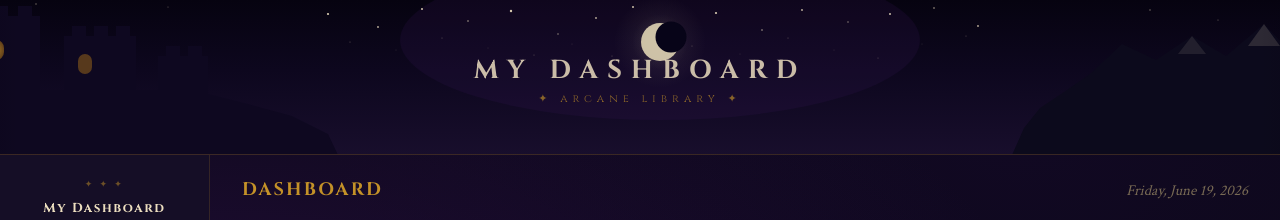
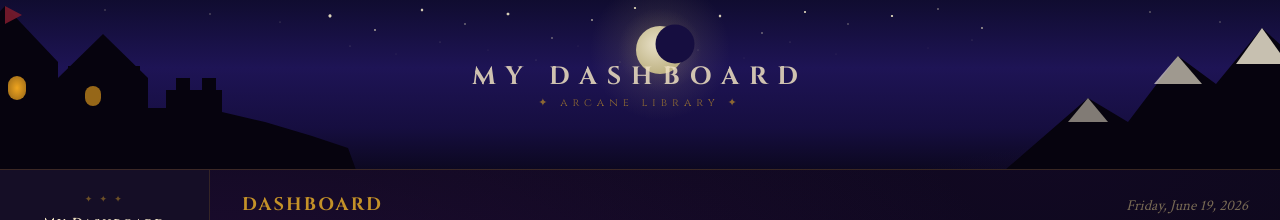
Before and after one commit to Viccy22/my-dashboard, a Next.js app: page / in a window 1280 px wide. Shown: the top 220 px of the page. Built offline with nearby package versions, Linux system fonts and the light colour scheme; no server answers; the database is empty.

Commit message:
Redesign banner: high-contrast sky, castle spire, bright snow caps

```diff
--- a/src/components/Banner.tsx
+++ b/src/components/Banner.tsx
@@ -2,254 +2,293 @@ export default function Banner() {
   return (
     <div
       role="img"
-      aria-label="Decorative banner: castle silhouette at left, moonlit mountains at right, starry night sky"
+      aria-label="Night sky with castle silhouette on the left and snow-capped mountains on the right"
       style={{
         width: "100%",
-        height: "155px",
+        height: "170px",
         flexShrink: 0,
         overflow: "hidden",
-        position: "relative",
         borderBottom: "1px solid rgba(196, 146, 40, 0.22)",
       }}
     >
       <svg
-        viewBox="0 0 1600 155"
+        viewBox="0 0 1600 170"
         width="100%"
-        height="155"
+        height="170"
         preserveAspectRatio="xMidYMid slice"
         xmlns="http://www.w3.org/2000/svg"
         style={{ display: "block" }}
       >
         <defs>
-          {/* Sky */}
-          <linearGradient id="bSky" x1="0" y1="0" x2="0" y2="1">
-            <stop offset="0%"   stopColor="#060310" />
-            <stop offset="45%"  stopColor="#0d071e" />
-            <stop offset="100%" stopColor="#180e2c" />
+          {/* Sky: clearly visible deep violet — silhouettes must be blacker than this */}
+          <linearGradient id="sky" x1="0" y1="0" x2="0" y2="1">
+            <stop offset="0%"   stopColor="#100c30" />
+            <stop offset="40%"  stopColor="#1e1455" />
+            <stop offset="75%"  stopColor="#160e40" />
+            <stop offset="100%" stopColor="#0c0820" />
           </linearGradient>
 
-          {/* Moon glow layers */}
-          <radialGradient id="bMoonHalo" cx="50%" cy="50%" r="50%">
-            <stop offset="0%"   stopColor="#eddfc0" stopOpacity="0.10" />
-            <stop offset="100%" stopColor="#eddfc0" stopOpacity="0" />
+          {/* Moon inner glow */}
+          <radialGradient id="moonBody" cx="40%" cy="38%" r="60%">
+            <stop offset="0%"   stopColor="#f0e8cc" />
+            <stop offset="100%" stopColor="#c8bc88" />
           </radialGradient>
 
-          {/* Candle window glow */}
-          <radialGradient id="bWin" cx="50%" cy="50%" r="50%">
-            <stop offset="0%"   stopColor="#f0b030" stopOpacity="0.55" />
-            <stop offset="100%" stopColor="#f0b030" stopOpacity="0" />
+          {/* Moon halo — large soft bloom */}
+          <radialGradient id="moonHalo" cx="50%" cy="50%" r="50%">
+            <stop offset="0%"   stopColor="#b8a870" stopOpacity="0.22" />
+            <stop offset="100%" stopColor="#b8a870" stopOpacity="0" />
           </radialGradient>
 
-          {/* Soft star blur */}
-          <filter id="bStarGlow" x="-50%" y="-50%" width="200%" height="200%">
-            <feGaussianBlur stdDeviation="0.5" />
+          {/* Candlelight window glow */}
+          <radialGradient id="winGlow" cx="50%" cy="50%" r="50%">
+            <stop offset="0%"   stopColor="#ffb020" stopOpacity="0.80" />
+            <stop offset="100%" stopColor="#ffb020" stopOpacity="0" />
+          </radialGradient>
+
+          {/* Warm torch-glow haze behind castle */}
+          <radialGradient id="castleGlow" cx="50%" cy="100%" r="60%">
+            <stop offset="0%"   stopColor="#602010" stopOpacity="0.28" />
+            <stop offset="100%" stopColor="#602010" stopOpacity="0" />
+          </radialGradient>
+
+          {/* Magical horizon glow behind mountains */}
+          <radialGradient id="mtGlow" cx="50%" cy="100%" r="65%">
+            <stop offset="0%"   stopColor="#6020a0" stopOpacity="0.30" />
+            <stop offset="100%" stopColor="#6020a0" stopOpacity="0" />
+          </radialGradient>
+
+          {/* Star soft glow filter */}
+          <filter id="sg" x="-80%" y="-80%" width="260%" height="260%">
+            <feGaussianBlur stdDeviation="0.5" result="b" />
+            <feMerge><feMergeNode in="b" /><feMergeNode in="SourceGraphic" /></feMerge>
           </filter>
 
-          {/* Gold footer line */}
-          <linearGradient id="bGoldLine" x1="0" y1="0" x2="1" y2="0">
+          {/* Gold bottom rule */}
+          <linearGradient id="goldRule" x1="0" y1="0" x2="1" y2="0">
             <stop offset="0%"   stopColor="#c49228" stopOpacity="0" />
-            <stop offset="20%"  stopColor="#c49228" stopOpacity="0.75" />
-            <stop offset="80%"  stopColor="#c49228" stopOpacity="0.75" />
+            <stop offset="18%"  stopColor="#c49228" stopOpacity="0.78" />
+            <stop offset="82%"  stopColor="#c49228" stopOpacity="0.78" />
             <stop offset="100%" stopColor="#c49228" stopOpacity="0" />
           </linearGradient>
 
-          {/* Side vignettes to blend banner into dark sidebar/content */}
-          <linearGradient id="bVigL" x1="0" y1="0" x2="1" y2="0">
-            <stop offset="0%"   stopColor="#060310" stopOpacity="0.80" />
-            <stop offset="100%" stopColor="#060310" stopOpacity="0" />
+          {/* Vignette left/right */}
+          <linearGradient id="vL" x1="0" y1="0" x2="1" y2="0">
+            <stop offset="0%"   stopColor="#100c30" stopOpacity="0.88" />
+            <stop offset="100%" stopColor="#100c30" stopOpacity="0" />
           </linearGradient>
-          <linearGradient id="bVigR" x1="0" y1="0" x2="1" y2="0">
-            <stop offset="0%"   stopColor="#060310" stopOpacity="0" />
-            <stop offset="100%" stopColor="#060310" stopOpacity="0.80" />
+          <linearGradient id="vR" x1="0" y1="0" x2="1" y2="0">
+            <stop offset="0%"   stopColor="#100c30" stopOpacity="0" />
+            <stop offset="100%" stopColor="#100c30" stopOpacity="0.88" />
           </linearGradient>
         </defs>
 
-        {/* ── Sky background ── */}
-        <rect width="1600" height="155" fill="url(#bSky)" />
+        {/* ── Sky ── */}
+        <rect width="1600" height="170" fill="url(#sky)" />
 
-        {/* ── Atmospheric aubergine glow centre-left (moonlight haze) ── */}
-        <ellipse cx="820" cy="40" rx="260" ry="80"
-          fill="rgba(55,22,90,0.18)" />
+        {/* Atmospheric glow behind castle (warm) */}
+        <ellipse cx="280" cy="170" rx="320" ry="110" fill="url(#castleGlow)" />
 
-        {/* ═══════════════════════════════
-            STARS
-            ═══════════════════════════════ */}
-        {/* Bright */}
-        <circle cx="488"  cy="14" r="1.1" fill="#eddfc0" opacity="0.92" filter="url(#bStarGlow)" />
-        <circle cx="538"  cy="27" r="0.9" fill="#eddfc0" opacity="0.80" />
-        <circle cx="582"  cy="9"  r="1.0" fill="#eddfc0" opacity="0.88" filter="url(#bStarGlow)" />
-        <circle cx="628"  cy="21" r="0.8" fill="#eddfc0" opacity="0.72" />
-        <circle cx="671"  cy="11" r="1.2" fill="#eddfc0" opacity="0.90" filter="url(#bStarGlow)" />
-        <circle cx="718"  cy="34" r="0.7" fill="#eddfc0" opacity="0.68" />
-        <circle cx="756"  cy="18" r="0.9" fill="#eddfc0" opacity="0.78" />
-        <circle cx="793"  cy="7"  r="1.0" fill="#eddfc0" opacity="0.85" filter="url(#bStarGlow)" />
-        <circle cx="876"  cy="13" r="1.1" fill="#eddfc0" opacity="0.90" filter="url(#bStarGlow)" />
-        <circle cx="922"  cy="30" r="0.8" fill="#eddfc0" opacity="0.72" />
-        <circle cx="962"  cy="10" r="0.9" fill="#eddfc0" opacity="0.82" />
-        <circle cx="1008" cy="22" r="0.7" fill="#eddfc0" opacity="0.65" />
-        <circle cx="1050" cy="14" r="1.0" fill="#eddfc0" opacity="0.85" filter="url(#bStarGlow)" />
-        <circle cx="1094" cy="8"  r="0.8" fill="#eddfc0" opacity="0.75" />
-        <circle cx="1138" cy="26" r="0.9" fill="#eddfc0" opacity="0.78" />
-        {/* Dim — mid-sky */}
-        <circle cx="510"  cy="42" r="0.5" fill="#eddfc0" opacity="0.42" />
-        <circle cx="556"  cy="50" r="0.4" fill="#eddfc0" opacity="0.34" />
-        <circle cx="602"  cy="38" r="0.5" fill="#eddfc0" opacity="0.40" />
-        <circle cx="648"  cy="48" r="0.4" fill="#eddfc0" opacity="0.32" />
-        <circle cx="694"  cy="55" r="0.5" fill="#eddfc0" opacity="0.38" />
-        <circle cx="732"  cy="44" r="0.4" fill="#eddfc0" opacity="0.33" />
-        <circle cx="772"  cy="56" r="0.5" fill="#eddfc0" opacity="0.38" />
-        <circle cx="852"  cy="46" r="0.5" fill="#eddfc0" opacity="0.38" />
-        <circle cx="900"  cy="54" r="0.4" fill="#eddfc0" opacity="0.32" />
-        <circle cx="948"  cy="38" r="0.5" fill="#eddfc0" opacity="0.40" />
-        <circle cx="994"  cy="50" r="0.4" fill="#eddfc0" opacity="0.34" />
-        <circle cx="1038" cy="58" r="0.5" fill="#eddfc0" opacity="0.36" />
-        <circle cx="1082" cy="44" r="0.4" fill="#eddfc0" opacity="0.32" />
-        <circle cx="1126" cy="36" r="0.5" fill="#eddfc0" opacity="0.38" />
-        {/* A few stars in/near castle sky */}
-        <circle cx="96"   cy="10" r="0.6" fill="#eddfc0" opacity="0.44" />
-        <circle cx="196"  cy="4"  r="0.7" fill="#eddfc0" opacity="0.52" />
-        <circle cx="328"  cy="7"  r="0.6" fill="#eddfc0" opacity="0.40" />
-        {/* Near mountains */}
-        <circle cx="1310" cy="10" r="0.7" fill="#eddfc0" opacity="0.55" />
-        <circle cx="1378" cy="20" r="0.6" fill="#eddfc0" opacity="0.45" />
-        <circle cx="1455" cy="8"  r="0.8" fill="#eddfc0" opacity="0.60" filter="url(#bStarGlow)" />
+        {/* Atmospheric glow behind mountains (violet-magic) */}
+        <ellipse cx="1380" cy="170" rx="380" ry="120" fill="url(#mtGlow)" />
 
-        {/* ═══════════════════════════════
-            CRESCENT MOON
-            ═══════════════════════════════ */}
-        {/* Soft halo behind moon */}
-        <circle cx="820" cy="42" r="46" fill="url(#bMoonHalo)" />
-        <circle cx="820" cy="42" r="28" fill="url(#bMoonHalo)" />
-        {/* Moon disc */}
-        <circle cx="820" cy="42" r="19" fill="#e8dcba" opacity="0.86" />
-        {/* Cutout to form crescent */}
-        <circle cx="831" cy="37" r="15.5" fill="#070418" />
+        {/* ── Stars ── */}
+        {/* Bright, glow-filtered */}
+        <circle cx="490"  cy="16" r="1.4" fill="#e8dfc0" opacity="0.95" filter="url(#sg)" />
+        <circle cx="582"  cy="10" r="1.2" fill="#e8dfc0" opacity="0.90" filter="url(#sg)" />
+        <circle cx="668"  cy="14" r="1.3" fill="#e8dfc0" opacity="0.92" filter="url(#sg)" />
+        <circle cx="795"  cy="8"  r="1.1" fill="#e8dfc0" opacity="0.88" filter="url(#sg)" />
+        <circle cx="880"  cy="16" r="1.2" fill="#e8dfc0" opacity="0.90" filter="url(#sg)" />
+        <circle cx="965"  cy="12" r="1.0" fill="#e8dfc0" opacity="0.85" filter="url(#sg)" />
+        <circle cx="1052" cy="16" r="1.1" fill="#e8dfc0" opacity="0.88" filter="url(#sg)" />
+        <circle cx="1456" cy="10" r="1.0" fill="#e8dfc0" opacity="0.82" filter="url(#sg)" />
+        {/* Medium */}
+        <circle cx="535"  cy="30" r="0.9" fill="#e8dfc0" opacity="0.78" />
+        <circle cx="625"  cy="24" r="0.8" fill="#e8dfc0" opacity="0.72" />
+        <circle cx="712"  cy="38" r="0.8" fill="#e8dfc0" opacity="0.70" />
+        <circle cx="752"  cy="20" r="0.9" fill="#e8dfc0" opacity="0.76" />
+        <circle cx="838"  cy="28" r="0.8" fill="#e8dfc0" opacity="0.70" />
+        <circle cx="922"  cy="33" r="0.8" fill="#e8dfc0" opacity="0.72" />
+        <circle cx="1008" cy="24" r="0.7" fill="#e8dfc0" opacity="0.65" />
+        <circle cx="1098" cy="9"  r="0.8" fill="#e8dfc0" opacity="0.75" />
+        <circle cx="1142" cy="28" r="0.9" fill="#e8dfc0" opacity="0.76" />
+        <circle cx="1310" cy="12" r="0.8" fill="#e8dfc0" opacity="0.60" />
+        <circle cx="1380" cy="22" r="0.7" fill="#e8dfc0" opacity="0.52" />
+        {/* Dim fill stars */}
+        <circle cx="510"  cy="46" r="0.5" fill="#e8dfc0" opacity="0.40" />
+        <circle cx="556"  cy="54" r="0.4" fill="#e8dfc0" opacity="0.32" />
+        <circle cx="600"  cy="42" r="0.5" fill="#e8dfc0" opacity="0.38" />
+        <circle cx="648"  cy="50" r="0.4" fill="#e8dfc0" opacity="0.30" />
+        <circle cx="696"  cy="60" r="0.5" fill="#e8dfc0" opacity="0.34" />
+        <circle cx="738"  cy="46" r="0.4" fill="#e8dfc0" opacity="0.30" />
+        <circle cx="780"  cy="62" r="0.5" fill="#e8dfc0" opacity="0.34" />
+        <circle cx="858"  cy="50" r="0.5" fill="#e8dfc0" opacity="0.34" />
+        <circle cx="904"  cy="58" r="0.4" fill="#e8dfc0" opacity="0.28" />
+        <circle cx="950"  cy="42" r="0.5" fill="#e8dfc0" opacity="0.36" />
+        <circle cx="996"  cy="54" r="0.4" fill="#e8dfc0" opacity="0.30" />
+        <circle cx="1088" cy="48" r="0.4" fill="#e8dfc0" opacity="0.28" />
+        <circle cx="1132" cy="40" r="0.5" fill="#e8dfc0" opacity="0.34" />
+        {/* Stars above castle */}
+        <circle cx="160"  cy="16" r="0.8" fill="#e8dfc0" opacity="0.52" />
+        <circle cx="265"  cy="10" r="0.7" fill="#e8dfc0" opacity="0.46" />
+        <circle cx="370"  cy="14" r="0.8" fill="#e8dfc0" opacity="0.44" />
+        <circle cx="440"  cy="22" r="0.6" fill="#e8dfc0" opacity="0.38" />
 
-        {/* ═══════════════════════════════
-            CASTLE SILHOUETTE (left)
-            Towers: T1(far left, tall) · T2(central, tallest) · T3(medium) · T4(shorter)
-            Battlements on each, walls connecting, ground slope fading right
-            ═══════════════════════════════ */}
+        {/* ── Crescent moon ── */}
+        <circle cx="820" cy="50" r="70"  fill="url(#moonHalo)" />
+        <circle cx="820" cy="50" r="42"  fill="url(#moonHalo)" />
+        <circle cx="820" cy="50" r="24"  fill="url(#moonBody)" opacity="0.94" />
+        {/* Shadow circle — cutout makes the crescent */}
+        <circle cx="835" cy="44" r="19.5" fill="#160e40" />
+
+        {/* ══════════════════════════════════════════
+            CASTLE SILHOUETTE
+            Key: near-black (#06030e) against visible violet sky
+            T1 = battlemented tower (far left)
+            T2 = CENTRAL TOWER with tall SPIRE — main "castle" read
+            T3 = medium tower with spire (right of centre)
+            T4 = shorter battlemented tower (far right of castle)
+            Walls at y≈108 connect towers; ground fades right
+            ══════════════════════════════════════════ */}
+
+        {/* Castle base walls + T1 + T4 battlements */}
         <path
-          fill="#0e0820"
+          fill="#06030e"
           d="
-            M 0 155
-            L 0 34
-            L 8  34  L 8  24  L 22 24  L 22 34
-            L 30 34  L 30 24  L 44 24  L 44 34
-            L 52 34  L 52 24  L 66 24  L 66 34
-            L 72 34
-            L 72 92
-            L 96 92
-            L 96 16
-            L 106 16  L 106 6   L 120 6   L 120 16
-            L 130 16  L 130 6   L 144 6   L 144 16
-            L 154 16  L 154 6   L 168 6   L 168 16
-            L 178 16  L 178 6   L 192 6   L 192 16
-            L 200 16
-            L 200 90
-            L 224 90
-            L 224 36
-            L 232 36  L 232 26  L 246 26  L 246 36
-            L 254 36  L 254 26  L 268 26  L 268 36
-            L 276 36  L 276 26  L 290 26  L 290 36
-            L 296 36
-            L 296 90
-            L 318 90
-            L 318 56
-            L 326 56  L 326 46  L 340 46  L 340 56
-            L 348 56  L 348 46  L 362 46  L 362 56
-            L 368 56
-            L 368 94
-            L 408 104
-            L 452 116
-            L 488 134
-            L 498 155
+            M 0 170
+            L 0 52
+            L 12 52  L 12 40  L 28 40  L 28 52
+            L 40 52  L 40 40  L 56 40  L 56 52
+            L 68 52  L 68 40  L 84 40  L 84 52
+            L 90 52
+            L 90 108
+            L 112 108
+            L 112 108
+            L 218 108
+            L 218 78
+            L 228 78  L 228 66  L 244 66  L 244 78
+            L 256 78  L 256 66  L 272 66  L 272 78
+            L 284 78  L 284 66  L 300 66  L 300 78
+            L 308 78
+            L 308 108
+            L 326 108
+            L 326 90
+            L 336 90  L 336 78  L 350 78  L 350 90
+            L 362 90  L 362 78  L 376 78  L 376 90
+            L 382 90
+            L 382 112
+            L 425 122
+            L 472 136
+            L 508 148
+            L 516 170
             Z
           "
         />
 
-        {/* Castle windows — amber candlelight */}
-        {/* T1 window */}
-        <rect x="26"  y="54" width="18" height="24" rx="9"  fill="#d08c18" opacity="0.52" />
-        <rect x="26"  y="54" width="18" height="24" rx="9"  fill="url(#bWin)" />
-        {/* T2 left window */}
-        <rect x="110" y="38" width="16" height="22" rx="8"  fill="#d08c18" opacity="0.44" />
-        <rect x="110" y="38" width="16" height="22" rx="8"  fill="url(#bWin)" />
-        {/* T2 right window */}
-        <rect x="148" y="40" width="16" height="20" rx="8"  fill="#d08c18" opacity="0.48" />
-        <rect x="148" y="40" width="16" height="20" rx="8"  fill="url(#bWin)" />
-        {/* T3 window */}
-        <rect x="238" y="54" width="14" height="20" rx="7"  fill="#d08c18" opacity="0.38" />
-        {/* Gate arch between T1 and T2 */}
-        <path d="M 72 92 Q 84 76 96 92"
-          fill="none" stroke="#d08c18" strokeWidth="0.6" opacity="0.18" />
-
-        {/* ═══════════════════════════════
-            MOUNTAIN SILHOUETTE (right)
-            ═══════════════════════════════ */}
+        {/* T2 body — tallest tower with spire (x=112-218) */}
         <path
-          fill="#0c0a1c"
+          fill="#06030e"
           d="
-            M 1600 155
-            L 1600 78
-            L 1568 50
-            L 1536 76
-            L 1502 40
-            L 1466 68
-            L 1424 24
-            L 1386 56
-            L 1352 36
-            L 1316 60
-            L 1282 44
-            L 1250 74
-            L 1224 92
-            L 1200 108
-            L 1184 128
-            L 1172 155
+            M 112 108
+            L 112 62
+            L 124 62  L 124 50  L 140 50  L 140 62
+            L 154 62  L 154 50  L 170 50  L 170 62
+            L 184 62  L 184 50  L 200 50  L 200 62
+            L 218 62
+            L 218 108
             Z
           "
         />
 
-        {/* Snow/starlight caps on peaks */}
-        <polygon points="1424,24  1408,46  1440,46" fill="#eddfc0" opacity="0.15" />
-        <polygon points="1502,40  1488,58  1516,58" fill="#eddfc0" opacity="0.11" />
-        <polygon points="1352,36  1338,54  1366,54" fill="#eddfc0" opacity="0.10" />
-        <polygon points="1568,50  1554,68  1582,68" fill="#eddfc0" opacity="0.08" />
+        {/* T2 SPIRE — the hero element that screams "castle" */}
+        <polygon points="112,62  165,6  218,62" fill="#06030e" />
 
-        {/* ═══════════════════════════════
-            CENTRE TEXT
-            ═══════════════════════════════ */}
+        {/* T2 spire: faint highlight on left face for depth */}
+        <polygon points="112,62  165,6  138,34" fill="rgba(180,140,80,0.07)" />
+
+        {/* Garnet pennant at spire tip */}
+        <polygon points="165,6  165,24  182,15" fill="#7a1b2c" opacity="0.90" />
+
+        {/* T3 smaller spire (x=218-308) */}
+        <polygon points="218,78  263,34  308,78" fill="#06030e" />
+
+        {/* Castle windows — bright amber */}
+        {/* T1 arched window */}
+        <rect x="33"  y="64"  width="22" height="30" rx="11" fill="#ffb020" opacity="0.72" />
+        <rect x="33"  y="64"  width="22" height="30" rx="11" fill="url(#winGlow)" />
+
+        {/* T2 windows (left + right of centre) */}
+        <rect x="126" y="74"  width="18" height="26" rx="9"  fill="#ffb020" opacity="0.65" />
+        <rect x="126" y="74"  width="18" height="26" rx="9"  fill="url(#winGlow)" />
+        <rect x="168" y="76"  width="18" height="24" rx="9"  fill="#ffb020" opacity="0.68" />
+        <rect x="168" y="76"  width="18" height="24" rx="9"  fill="url(#winGlow)" />
+
+        {/* T3 window */}
+        <rect x="245" y="86"  width="16" height="20" rx="8"  fill="#ffb020" opacity="0.58" />
+
+        {/* Gate arch between T1 and T2 */}
+        <path d="M 90 108 Q 101 90 112 108" fill="#ffb020" opacity="0.12" />
+
+        {/* ══════════════════════════════════════════
+            MOUNTAIN SILHOUETTE
+            Clear triangular peaks, bright snow caps
+            ══════════════════════════════════════════ */}
+        <path
+          fill="#06030e"
+          d="
+            M 1165 170
+            L 1248 98
+            L 1288 122
+            L 1338 56
+            L 1376 84
+            L 1422 28
+            L 1464 66
+            L 1512 40
+            L 1556 72
+            L 1600 44
+            L 1600 170
+            Z
+          "
+        />
+
+        {/* Snow caps — bright white/cream, clearly visible */}
+        <polygon points="1422,28  1396,64  1448,64"  fill="#f2ead4" opacity="0.82" />
+        <polygon points="1512,40  1488,70  1536,70"  fill="#f2ead4" opacity="0.70" />
+        <polygon points="1338,56  1314,84  1362,84"  fill="#f2ead4" opacity="0.65" />
+        <polygon points="1248,98  1228,122 1268,122" fill="#f2ead4" opacity="0.52" />
+        <polygon points="1600,44  1576,72  1600,72"  fill="#f2ead4" opacity="0.42" />
+
+        {/* ── Centre text ── */}
         <text
-          x="800" y="78"
+          x="800" y="84"
           textAnchor="middle"
-          fontSize="26"
-          letterSpacing="9"
+          fontSize="25"
+          letterSpacing="10"
           fill="#eddfc0"
-          opacity="0.84"
+          opacity="0.86"
           style={{ fontFamily: "var(--font-cinzel, 'Times New Roman', serif)", fontWeight: 700 }}
         >
           MY DASHBOARD
         </text>
         <text
-          x="800" y="102"
+          x="800" y="106"
           textAnchor="middle"
           fontSize="11"
           letterSpacing="5"
           fill="#c49228"
-          opacity="0.65"
+          opacity="0.68"
           style={{ fontFamily: "var(--font-cinzel, 'Times New Roman', serif)" }}
         >
           ✦  arcane library  ✦
         </text>
 
-        {/* ── Gold separator at bottom of banner ── */}
-        <line x1="0" y1="153.5" x2="1600" y2="153.5"
-          stroke="url(#bGoldLine)" strokeWidth="0.75" />
+        {/* Gold line at base of banner */}
+        <line x1="0" y1="168.5" x2="1600" y2="168.5"
+          stroke="url(#goldRule)" strokeWidth="0.8" />
 
-        {/* ── Side vignettes ── */}
-        <rect x="0"    y="0" width="180" height="155" fill="url(#bVigL)" />
-        <rect x="1420" y="0" width="180" height="155" fill="url(#bVigR)" />
+        {/* Side vignettes */}
+        <rect x="0"    y="0" width="150" height="170" fill="url(#vL)" />
+        <rect x="1450" y="0" width="150" height="170" fill="url(#vR)" />
       </svg>
     </div>
   );
```
